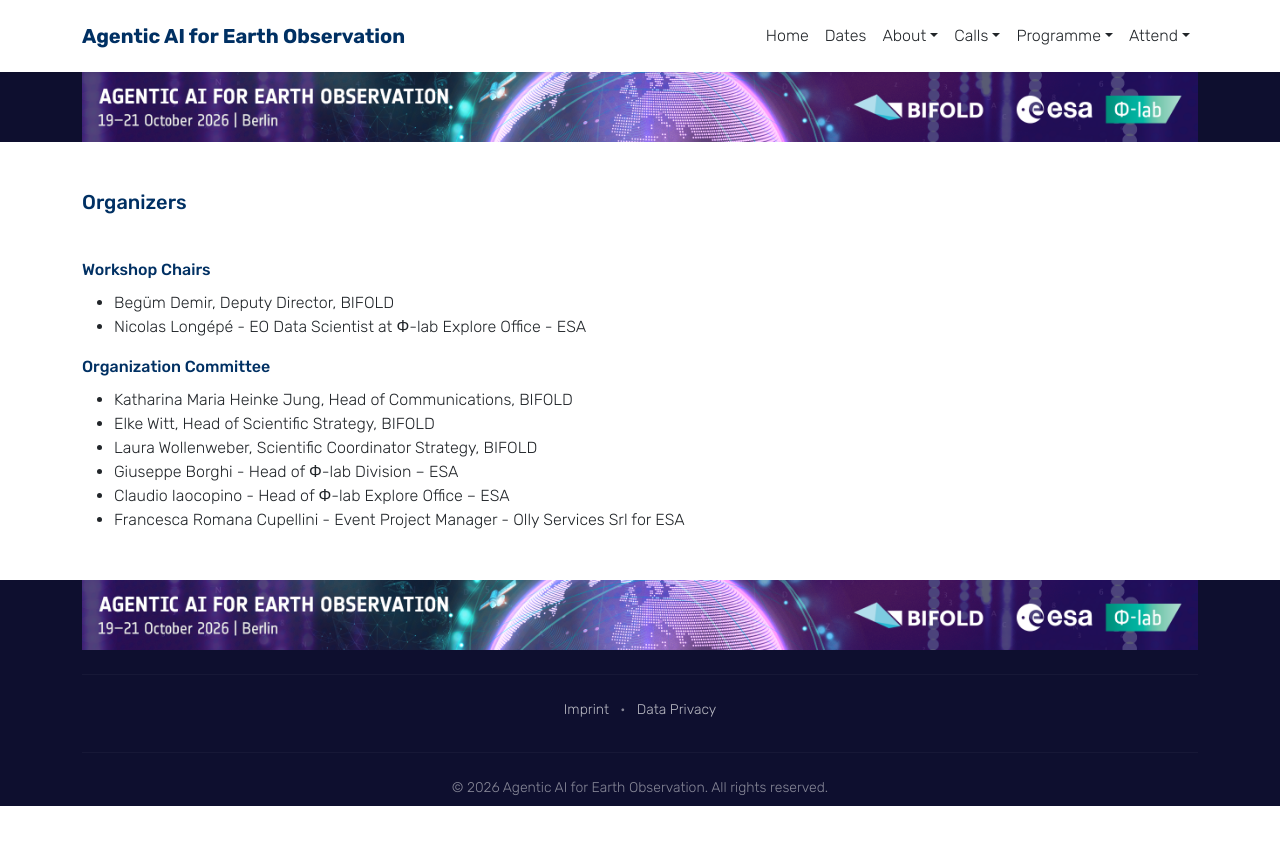
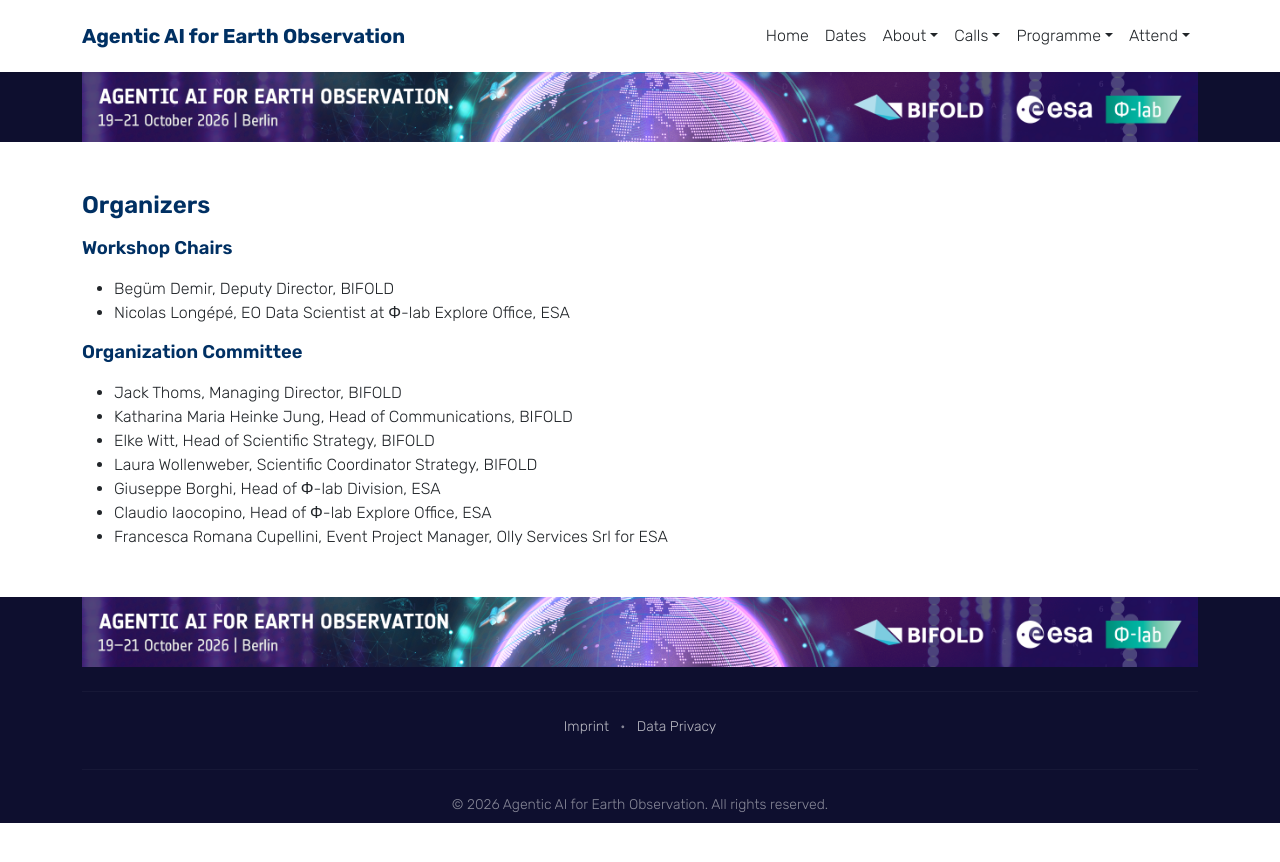
Before and after one commit to rsim-tu-berlin/agentic-eo.berlin, a Jekyll site: the page built from about/organizers.md, in a window 1280 px wide. Shown: the top 862 px of the page. Built offline with Jekyll 4.4.1, drawn with Linux system fonts in a browser that asks for light colours.

Commit message:
fix: update the organizers style

```diff
--- a/about/organizers.md
+++ b/about/organizers.md
@@ -5,22 +5,21 @@
 
 <h2 class="section-heading">{{ page.title }}</h2>
 
-<p></p>
-
-<h3 class="section-heading mb-2">Workshop Chairs</h3>
+<h3 class="section-heading">Workshop Chairs</h3>
 
 <ul class="mt-0">
   <li>Begüm Demir, Deputy Director, BIFOLD</li>
-  <li>Nicolas Longépé - EO Data Scientist at Φ-lab Explore Office - ESA</li>
+  <li>Nicolas Longépé, EO Data Scientist at Φ-lab Explore Office, ESA</li>
 </ul>
 
-<h3 class="section-heading mb-2">Organization Committee</h3>
+<h3 class="section-heading">Organization Committee</h3>
 
 <ul class="mt-0">
+  <li>Jack Thoms, Managing Director, BIFOLD</li>
   <li>Katharina Maria Heinke Jung, Head of Communications, BIFOLD</li>
   <li>Elke Witt, Head of Scientific Strategy, BIFOLD</li>
   <li>Laura Wollenweber, Scientific Coordinator Strategy, BIFOLD</li>
-  <li>Giuseppe Borghi - Head of Φ-lab Division – ESA</li>
-  <li>Claudio Iaocopino - Head of Φ-lab Explore Office – ESA</li>
-  <li>Francesca Romana Cupellini - Event Project Manager - Olly Services Srl for ESA</li>
+  <li>Giuseppe Borghi, Head of Φ-lab Division, ESA</li>
+  <li>Claudio Iaocopino, Head of Φ-lab Explore Office, ESA</li>
+  <li>Francesca Romana Cupellini, Event Project Manager, Olly Services Srl for ESA</li>
 </ul>
--- a/assets/css/style.css
+++ b/assets/css/style.css
@@ -168,21 +168,23 @@
 /* Section headings */
 .section-heading {
   color: var(--color-primary);
-  font-weight: 700;
-  /* border-bottom: 3px solid var(--color-primary); */
-  display: inline-block;
-  padding-bottom: 0.25rem;
-  margin-bottom: 1.5rem;
+  font-weight: 600;
+  line-height: 1.3;
+  margin-bottom: 1rem;
 }
 
 h2.section-heading {
-  font-size: 1.25rem;
-  font-weight: 500;
+  font-size: 1.5rem;
 }
 
 h3.section-heading {
-  font-size: 1rem;
-  font-weight: 500;
+  font-size: 1.15rem;
+  margin-top: 0;
+}
+
+/* Avoid extra space when a heading is the first element in the content area */
+.section-heading:first-child {
+  margin-top: 0;
 }
 
 /* Speaker cards */
```
